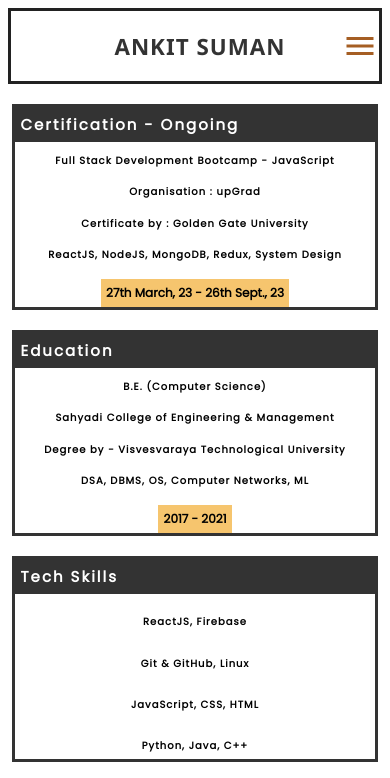
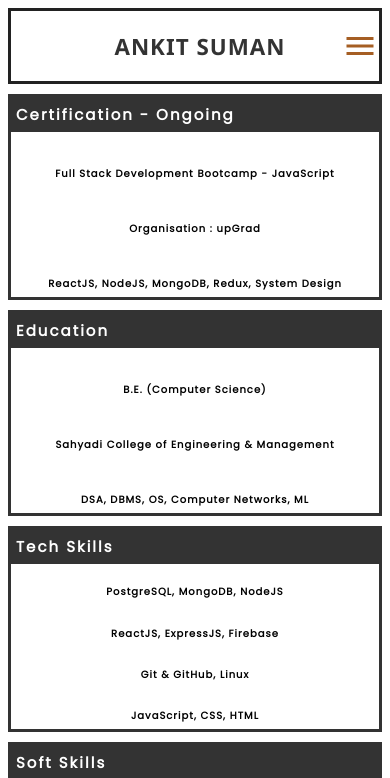
Before and after one commit to ankit-suman-07/new-portfolio, a React (Create React App) app: page /aboutme in a window 390 px wide. Shown: the top 778 px of the page. Built offline with nearby package versions, Linux system fonts and the light colour scheme.

Commit message:
mod: about page and resume modified

```diff
--- a/src/components/AboutMe.js
+++ b/src/components/AboutMe.js
@@ -22,11 +22,11 @@ const AboutMe = () => {
     ];
     const skills = [
         {
-            heading : "Tech Skills",
-            skill_1 : "ReactJS, Firebase",
-            skill_2 : "Git & GitHub, Linux",
-            skill_3 : "JavaScript, CSS, HTML",
-            skill_4 : "Python, Java, C++",
+            heading: "Tech Skills",
+            skill_1: "PostgreSQL, MongoDB, NodeJS",
+            skill_2: "ReactJS, ExpressJS, Firebase",
+            skill_3: "Git & GitHub, Linux",
+            skill_4: "JavaScript, CSS, HTML",
         },
         {
             heading : "Soft Skills",
@@ -53,9 +53,9 @@ const AboutMe = () => {
                     <span className="header">{e.heading}</span>
                     <span className="name">{e.name}</span>
                     <span className="institute" >{e.institute}</span>
-                    <span className="degree" >{e.degree}</span>
+                    {/* <span className="degree" >{e.degree}</span> */}
                     <span className="coursework" >{e.coursework}</span>
-                    <span className="time" >{e.timeline}</span>
+                    {/* <span className="time" >{e.timeline}</span> */}
                 </div>
             ))
             }
--- a/src/css/AboutMe.css
+++ b/src/css/AboutMe.css
@@ -4,10 +4,9 @@
     /* border: 1px solid black; */
     margin-top: 10px;
     min-height: calc(100vh - 70px);
-    display: flex;
-    flex-direction: column;
-    justify-content: space-between;
-    align-items: center;
+    display: grid;
+        grid-template-columns: 1fr 1fr 1fr;
+        gap: 10px;
     /* background-image: url('../assets/hero-bg.png');
     background-size: cover;
     background-repeat: no-repeat;
@@ -17,9 +16,8 @@
 .about-card {
     /* border: 5px solid #DA5532; */
     border: 3px solid #333333;
-    width: 40%;
+    /* width: 40%; */
     min-height: 200px;
-    margin: 10px 0 10px 0;
     display: flex;
     flex-direction: column;
     justify-content: space-between;
@@ -50,14 +48,15 @@
 }
 
 @media only screen and (max-width: 1000px) {
-    .about-card {
-        width: 70%;
-    }
+    .about {
+            grid-template-columns: 1fr 1fr;
+            gap: 10px;
+        }
 }
 
 @media only screen and (max-width: 600px) {
-    .about-card {
-        width: 96%;
+    .about {
+            grid-template-columns: 1fr;
     }
 
     .about-card .name,
```
Also changed, not shown: 1 other file (tests, documents, lock files or other folders).
